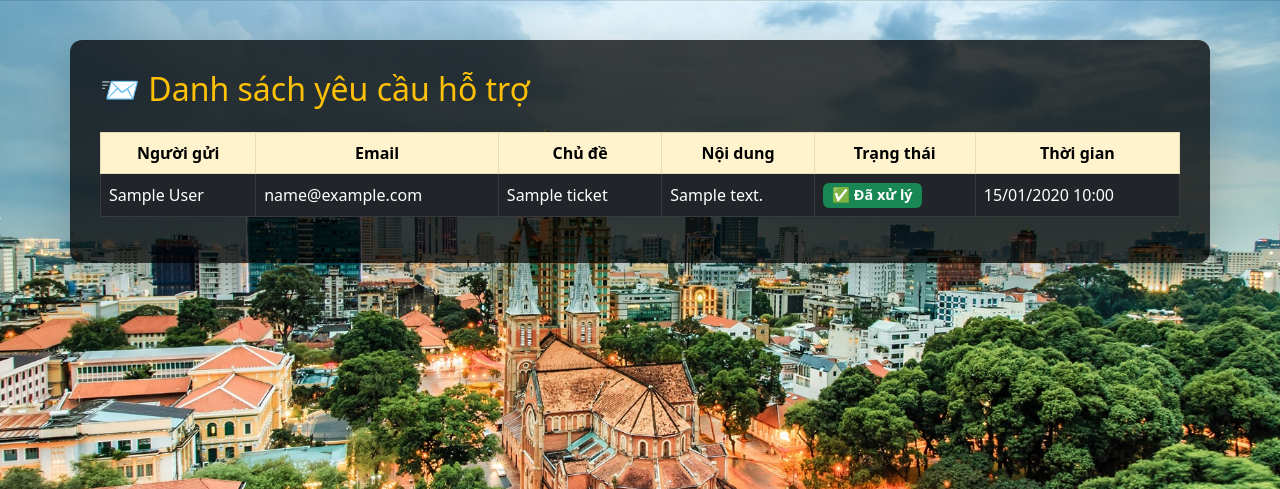
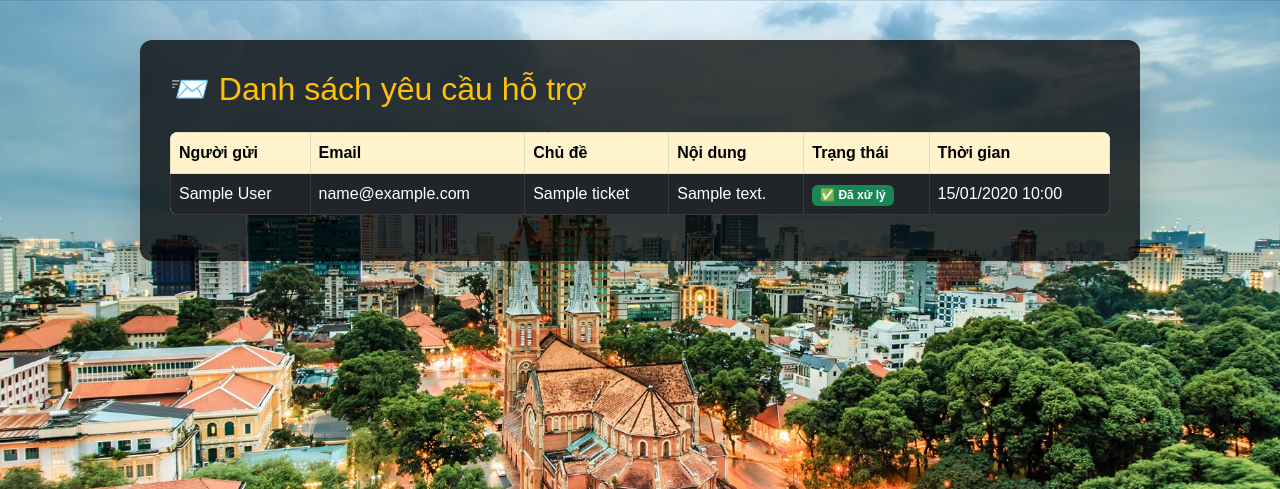
Before and after one commit to QuocViet0506/DoAnCoSo, a PHP site: page /Dashboard/admin_support.php in a window 1280 px wide. Shown: the top 489 px of the page. Run offline with PHP 8.4, Linux system fonts and the light colour scheme; the visitor is signed in with stand-in values (Sample User, id 1); tables that the repository leaves empty or names only in its code hold one stand-in row (values such as "Sample post").

Commit message:
Giao Dien Trang Ho Tro

```diff
--- a/Dashboard/admin_support.php
+++ b/Dashboard/admin_support.php
@@ -24,21 +24,65 @@ $tickets = $pdo->query("
     body {
         background: url('../images/hochiminh_night.jpg') no-repeat center center fixed;
         background-size: cover;
+        font-family: Arial, sans-serif;
+        margin: 0;
+        padding: 0;
+    }
+
+    .container {
+        background: rgba(0, 0, 0, 0.75); /* nền đen mờ */
+        border-radius: 12px;
+        padding: 30px;
+        color: #fff;
+        margin: 40px auto;
+        width: 90%;
+        max-width: 1000px;
+        box-shadow: 0 0 25px rgba(0, 0, 0, 0.5);
+    }
+
+    h2 {
+        color: #ffcc00;
+        margin-bottom: 20px;
+    }
+
+    table {
+        width: 100%;
+        border-collapse: collapse;
+        background: rgba(255, 255, 255, 0.95);
+        border-radius: 8px;
+        overflow: hidden;
+    }
+
+    th, td {
+        padding: 12px 16px;
+        text-align: left;
+        border-bottom: 1px solid #ddd;
+    }
+
+    th {
+        background-color: #333;
         color: #fff;
     }
-        .container {
-            background-color: rgba(0, 0, 0, 0.75);
-            padding: 30px;
-            border-radius: 12px;
-            margin-top: 40px;
+
+    tr:nth-child(even) {
+        background-color: #f9f9f9;
     }
-        table td, table th {
-            vertical-align: middle !important;
+
+    tr:hover {
+        background-color: #f1f1f1;
     }
-        .badge-status {
-            font-size: 0.9rem;
+
+    .status-pending {
+        color: #ffc107;
+        font-weight: bold;
+    }
+
+    .status-done {
+        color: #28a745;
+        font-weight: bold;
     }
 </style>
+
 </head>
 <body>
     <div class="container shadow-lg">
```
Lines whose indentation alone changed are shown as unchanged.
